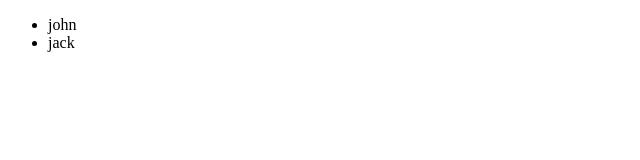
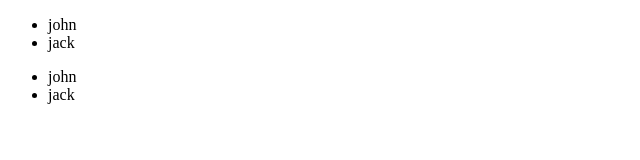
Before and after one commit to gikey/easytp, a website: page index.html in a window 1280 px wide. Shown: the full height of the page, 0-640 px from the left. Drawn offline with Linux system fonts and the light colour scheme; files that its build step writes are made by us from their sources.

Commit message:
添加注释功能

```diff
--- a/index.html
+++ b/index.html
@@ -9,7 +9,9 @@
 </head>
 
 <body>
-    <script type="text/template" id="tpl">
+    <div class="list"></div>
+    <div class="list"></div>
+    <script type="text/template" id="tpl" class="tpl">
         <ul>
             {% for(var i in data) { %}
             <li>{% data[i].name %}</li>
@@ -20,7 +22,9 @@
     <script>
         $$.config({
             "left_delimiter": "{%",
-            "right_delimiter": "%}"
+            "right_delimiter": "%}",
+            "left_comment_delimiter": "{#",
+            "right_comment_delimiter": "#}"
         });
         var data = [{
             name: 'john',
@@ -29,7 +33,7 @@
             name: 'jack',
             age: 1
         }]
-        $$('tpl').render(data);
+        $$('#tpl').render('.list', data);
     </script>
 </body>
 
--- a/package.json
+++ b/package.json
@@ -1,6 +1,6 @@
 {
     "name": "easytp",
-    "version": "1.0.3",
+    "version": "1.1.0",
     "description": "",
     "main": "index.js",
     "scripts": {
--- a/src/easytp.js
+++ b/src/easytp.js
@@ -1,9 +1,10 @@
-/*! easytp v1.0.2 */
+/*! easytp v1.1.0 */
 (function(window, document) {
 
-    var version = "1.0.2",
+    var version = "1.1.0",
         regTpl,
         dataTpl,
+        commentTpl,
         _easytp = window.easytp,
         $$ = window.$$,
         regTplJs = /(^( )?(if|for|else|switch|case|break|(\w+\.forEach)|{|}))(.*)?/g,
@@ -19,19 +20,23 @@
             return this;
         },
 
-        render: function(data) {
-            var dom = document.getElementById(this.selector);
-            if (!dom) return console.error('Can not found selector of ' + this.selector)
-            var elem = document.createElement('div');
-            elem.innerHTML = easytp.tplEngine(dom, data);
-            dom.parentNode.replaceChild(elem, dom)
+        render: function(_selector, data) {
+            var dom = document.querySelector(this.selector);
+            if (!dom) return console.error('Can not found selector of ' + this.selector);
+            var content = easytp.tplEngine(dom, data),
+                element = document.querySelectorAll(_selector);
+            element.forEach(function(elem) {
+                elem.innerHTML = content;
+            })
         }
     }
 
     easytp.settings = {
         "left_delimiter": "<%",
         "right_delimiter": "%>",
-        "comment_delimiter": "<#"
+        "comment_delimiter": "<#",
+        "left_comment_delimiter": "<#",
+        "right_comment_delimiter": "#>"
     }
 
     easytp.tplEngine = function(dom, data) {
@@ -40,6 +45,8 @@
             index = 0;
         regTpl = new RegExp(this.settings.left_delimiter + '\\s*((?!' + this.settings.right_delimiter + ').)*\\s*' + this.settings.right_delimiter, 'g');
         dataTpl = new RegExp(this.settings.left_delimiter + '\\s*(.+)?\\s*' + this.settings.right_delimiter);
+        commentTpl = new RegExp(this.settings.left_comment_delimiter + '\\s*((?!' + this.settings.right_comment_delimiter + ').)*\\s*' + this.settings.right_comment_delimiter, 'gm');
+        content = content.replace(commentTpl, '');
         var add = function(line, js) {
             js ? (code += line.match(regTplJs) ? line + '\n' : 'html.push(' + line + ');\n') :
                 (code += line != '' ? 'html.push("' + line.replace(/"/g, '\\"') + '");\n' : '');
```
Also changed, not shown: README.md, build/easytp.js, dist/easytp.min.js.
